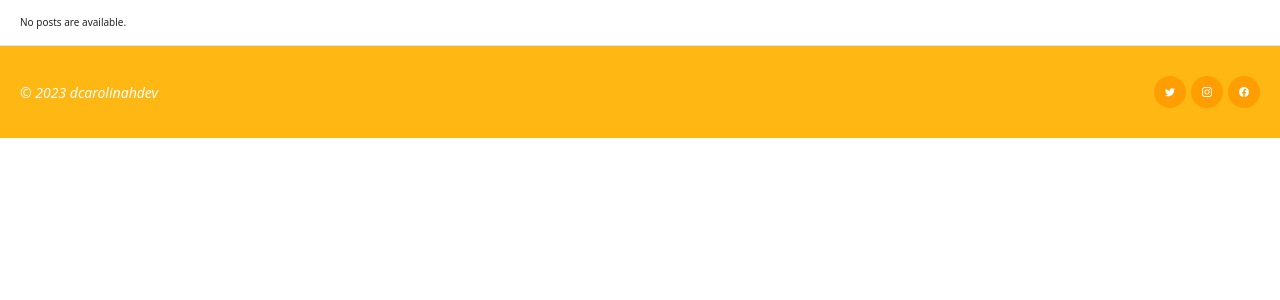
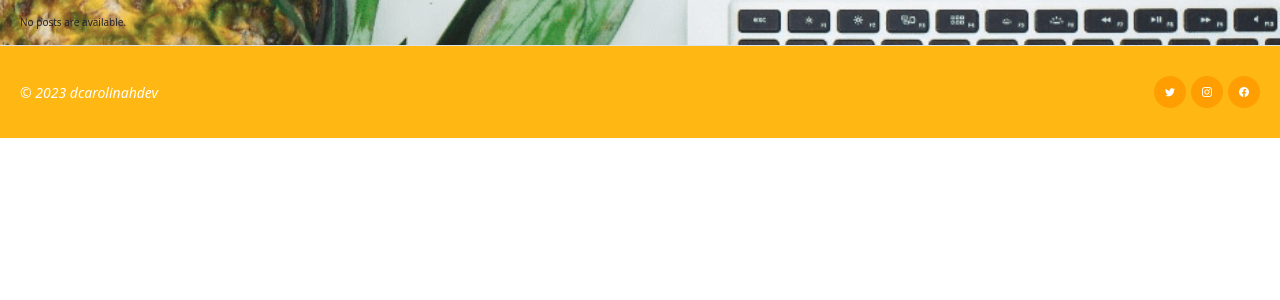
Before and after one commit to dcarolinahdev/dc_blog, a Django app: page / in a window 1280 px wide. Shown: the part 75-375 px from the top of the page. Run offline with Django 4.2, Linux system fonts and the light colour scheme; data that the repository does not hold is empty.

Commit message:
Adding background image to main section

```diff
--- a/blog/static/blog/css/styles.css
+++ b/blog/static/blog/css/styles.css
@@ -96,9 +96,14 @@ header .plus {
 
 main {
     padding: 1.5rem 2rem;
+    background: url("../img/background_main.png");
+    background-size: cover;
+    background-repeat: no-repeat;
 }
 
 article {
+    background-color: white;
+    opacity: 0.9;
     padding: 1rem;
 
     -webkit-box-shadow: 0px 0px 10px 5px var(--orange-4);
```
Also changed, not shown: blog/static/blog/img/background_main.png (added).
